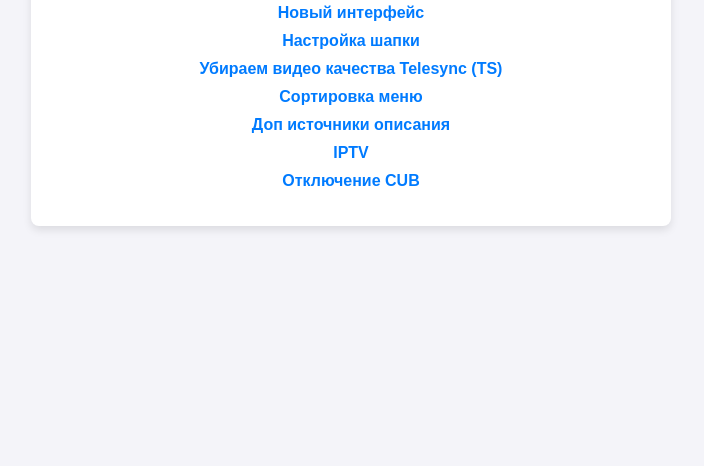
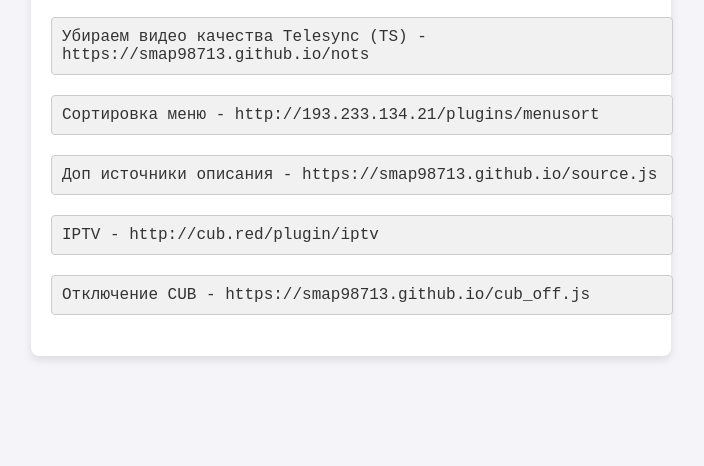
Before and after one commit to Smap98713/Smap98713.github.io, a plain HTML site: page index.html in a window 1280 px wide. Shown: the part 334-800 px from the top of the page, without its empty margins (289-993 px from the left). Drawn offline with Linux system fonts and the light colour scheme.

Commit message:
Update index.html
3

```diff
--- a/index.html
+++ b/index.html
@@ -36,13 +36,20 @@
         li {
             margin: 10px 0;
         }
-        a {
-            text-decoration: none;
-            color: #007BFF;
-            font-weight: bold;
+        .link {
+            display: inline-block;
+            background-color: #f1f1f1;
+            padding: 10px;
+            border-radius: 4px;
+            width: 100%;
+            text-align: left;
+            cursor: pointer;
+            border: 1px solid #ccc;
+            font-family: 'Courier New', monospace;
+            margin: 5px 0;
         }
-        a:hover {
-            text-decoration: underline;
+        .link:hover {
+            background-color: #e6e6e6;
         }
     </style>
 </head>
@@ -50,14 +57,54 @@
     <div class="container">
         <h1>Рекомендуемые плагины</h1>
         <ul>
-            <li><a href="https://smap98713.github.io/interface.js" target="_blank">Новый интерфейс</a></li>
-            <li><a href="https://and7ey.github.io/lampa/head_filter.js" target="_blank">Настройка шапки</a></li>
-            <li><a href="https://smap98713.github.io/nots" target="_blank">Убираем видео качества Telesync (TS)</a></li>
-            <li><a href="http://193.233.134.21/plugins/menusort" target="_blank">Сортировка меню</a></li>
-            <li><a href="https://smap98713.github.io/source.js" target="_blank">Доп источники описания</a></li>
-            <li><a href="http://cub.red/plugin/iptv" target="_blank">IPTV</a></li>
-            <li><a href="https://smap98713.github.io/cub_off.js" target="_blank">Отключение CUB</a></li>
+            <li>
+                <div class="link" onclick="copyToClipboard('https://smap98713.github.io/interface.js')">
+                    Новый интерфейс - https://smap98713.github.io/interface.js
+                </div>
+            </li>
+            <li>
+                <div class="link" onclick="copyToClipboard('https://and7ey.github.io/lampa/head_filter.js')">
+                    Настройка шапки - https://and7ey.github.io/lampa/head_filter.js
+                </div>
+            </li>
+            <li>
+                <div class="link" onclick="copyToClipboard('https://smap98713.github.io/nots')">
+                    Убираем видео качества Telesync (TS) - https://smap98713.github.io/nots
+                </div>
+            </li>
+            <li>
+                <div class="link" onclick="copyToClipboard('http://193.233.134.21/plugins/menusort')">
+                    Сортировка меню - http://193.233.134.21/plugins/menusort
+                </div>
+            </li>
+            <li>
+                <div class="link" onclick="copyToClipboard('https://smap98713.github.io/source.js')">
+                    Доп источники описания - https://smap98713.github.io/source.js
+                </div>
+            </li>
+            <li>
+                <div class="link" onclick="copyToClipboard('http://cub.red/plugin/iptv')">
+                    IPTV - http://cub.red/plugin/iptv
+                </div>
+            </li>
+            <li>
+                <div class="link" onclick="copyToClipboard('https://smap98713.github.io/cub_off.js')">
+                    Отключение CUB - https://smap98713.github.io/cub_off.js
+                </div>
+            </li>
         </ul>
     </div>
+
+    <script>
+        function copyToClipboard(text) {
+            const textarea = document.createElement('textarea');
+            textarea.value = text;
+            document.body.appendChild(textarea);
+            textarea.select();
+            document.execCommand('copy');
+            document.body.removeChild(textarea);
+            alert('Ссылка скопирована!');
+        }
+    </script>
 </body>
 </html>
```
